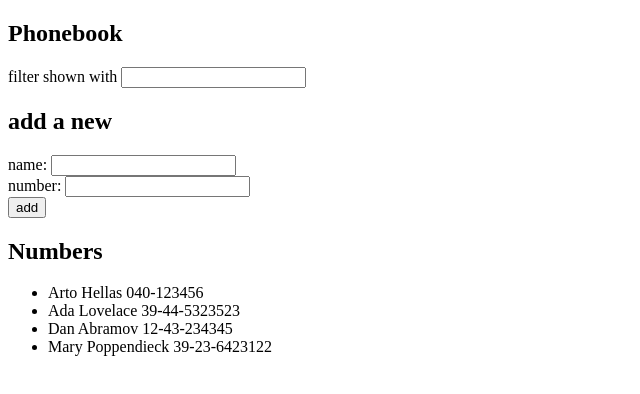
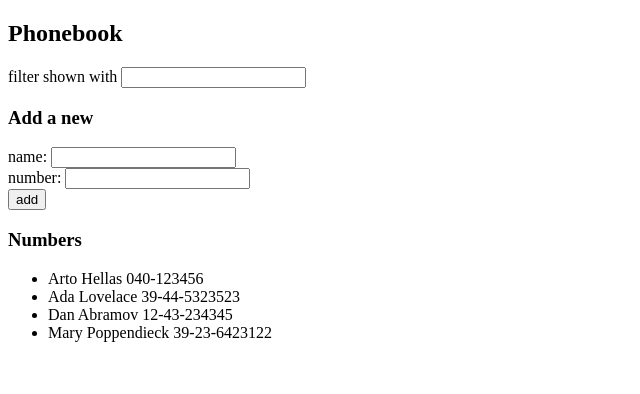
Before and after one commit to matiagustinsimon/fullstackopen, a React (Vite) app in the folder part2/: page / in a window 1280 px wide. Shown: the top 394 px of the page, without its empty margins (0-640 px from the left). Built offline with nearby package versions, Linux system fonts and the light colour scheme.

Commit message:
feat: Complete exercise 2.10 (separate components)

```diff
--- a/part2/src/App.jsx
+++ b/part2/src/App.jsx
@@ -1,6 +1,25 @@
 import {useState} from 'react'
 
+const Filter = ({value, onChange}) => <div>filter shown with <input value={value} onChange={onChange}/></div>
+
+const PersonForm = ({onSubmit, newName, handleName, newPhone, handlePhone}) => {
+    return (
+        <form onSubmit={onSubmit}>
+            <div>name: <input value={newName} onChange={handleName}/></div>
+            <div>number: <input value={newPhone} onChange={handlePhone}/></div>
+            <div>
+                <button type="submit">add</button>
+            </div>
+        </form>
+    )
+}
+
 const Person = ({name, phone}) => <li>{name} {phone}</li>
+
+const Persons = ({personsToShow}) =>
+    <ul>
+        {personsToShow.map(person => <Person key={person.id} name={person.name} phone={person.phone}/>)}
+    </ul>
 
 const App = () => {
     const [persons, setPersons] = useState([
@@ -42,19 +61,22 @@ const App = () => {
     return (
         <div>
             <h2>Phonebook</h2>
-            filter shown with <input value={search} onChange={handleSearchChange}/>
-            <h2>add a new</h2>
-            <form onSubmit={addPerson}>
-                <div>name: <input value={newName} onChange={handleNameChange}/></div>
-                <div>number: <input value={newPhone} onChange={handlePhoneChange}/></div>
-                <div>
-                    <button type="submit">add</button>
-                </div>
-            </form>
-            <h2>Numbers</h2>
-            <ul>
-                {personsToShow.map(person => <Person key={person.id} name={person.name} phone={person.phone}/>)}
-            </ul>
+
+            <Filter value={search} onChange={handleSearchChange}/>
+
+            <h3>Add a new</h3>
+
+            <PersonForm
+                onSubmit={addPerson}
+                newName={newName}
+                handleName={handleNameChange}
+                newPhone={newPhone}
+                handlePhone={handlePhoneChange}
+            />
+
+            <h3>Numbers</h3>
+
+            <Persons personsToShow={personsToShow}/>
         </div>
     )
 }
```
